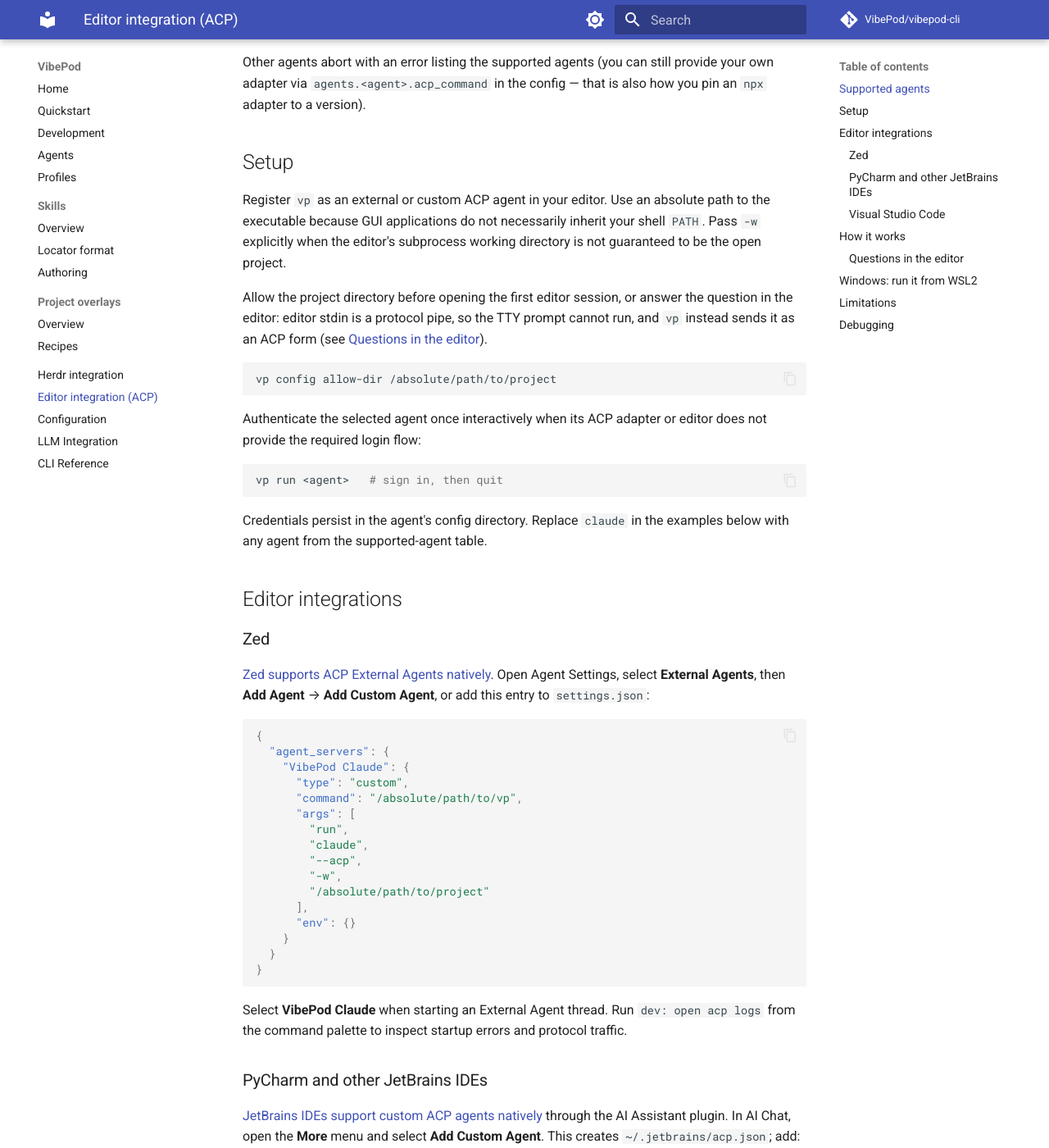
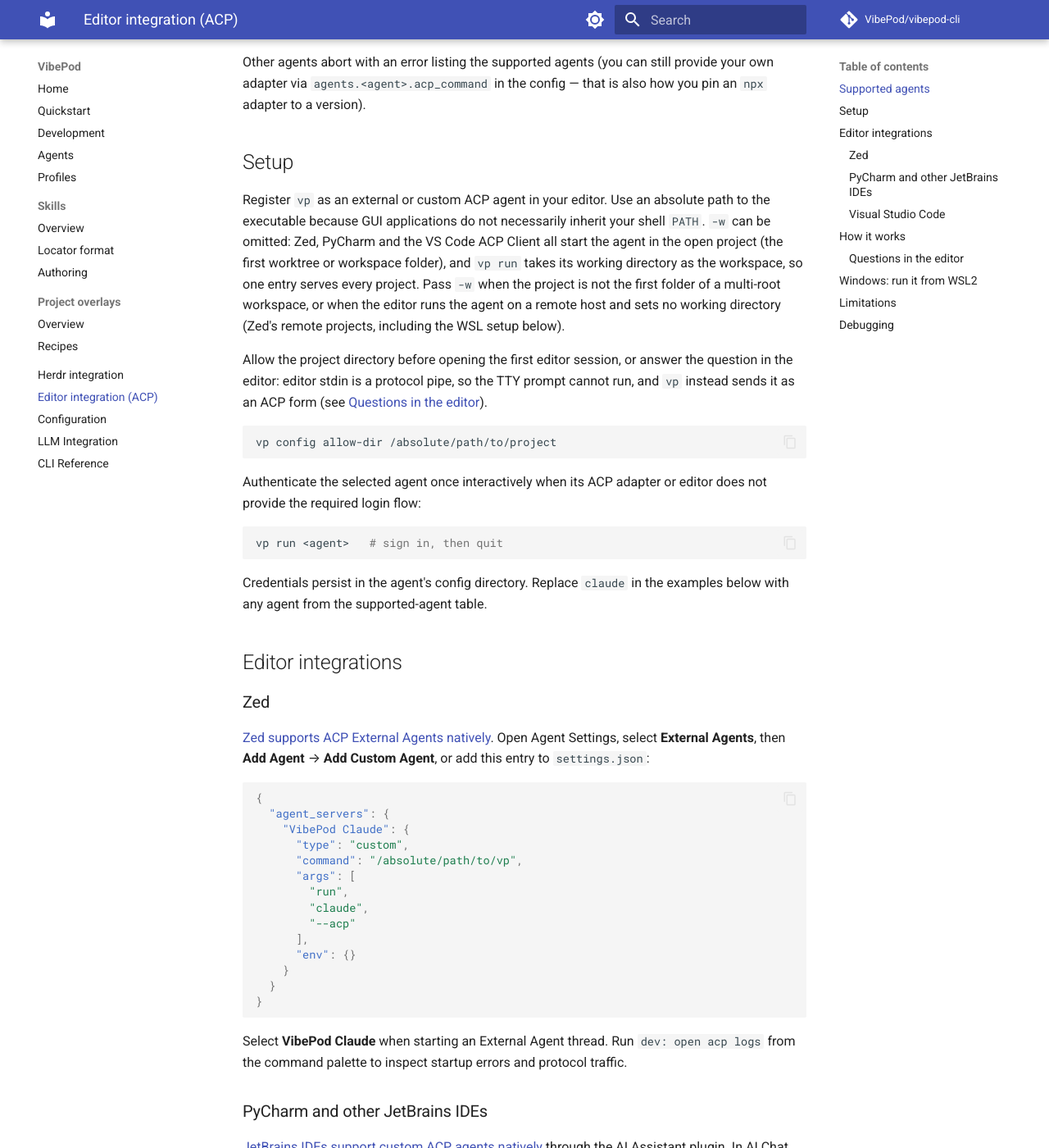
Before and after one commit to VibePod/vibepod-cli, an MkDocs documentation site: the page built from docs/acp.md, in a window 1280 px wide and 1400 px high, scrolled down 1207 px. Shown: the whole window at 82% size. Built offline with MkDocs 1.6.1 and Material for MkDocs 9.7.7, drawn with Linux system fonts in a browser that asks for light colours; comment, search, counter and statistics services are not loaded; some of the changed text lies outside the part shown.

Commit message:
Document that editors start vp in the project so -w is optional

````diff
--- a/docs/acp.md
+++ b/docs/acp.md
@@ -48,8 +48,13 @@
 
 Register `vp` as an external or custom ACP agent in your editor. Use an
 absolute path to the executable because GUI applications do not necessarily
-inherit your shell `PATH`. Pass `-w` explicitly when the editor's subprocess
-working directory is not guaranteed to be the open project.
+inherit your shell `PATH`. `-w` can be omitted: Zed, PyCharm and the VS Code
+ACP Client all start the agent in the open project (the first worktree or
+workspace folder), and `vp run` takes its working directory as the workspace,
+so one entry serves every project. Pass `-w` when the project is not the
+first folder of a multi-root workspace, or when the editor runs the agent on a
+remote host and sets no working directory (Zed's remote projects, including
+the WSL setup below).
 
 Allow the project directory before opening the first editor session, or
 answer the question in the editor: editor stdin is a protocol pipe, so the
@@ -87,9 +92,7 @@
       "args": [
         "run",
         "claude",
-        "--acp",
-        "-w",
-        "/absolute/path/to/project"
+        "--acp"
       ],
       "env": {}
     }
@@ -116,20 +119,13 @@
       "args": [
         "run",
         "claude",
-        "--acp",
-        "-w",
-        "/absolute/path/to/project"
+        "--acp"
       ],
       "env": {}
     }
   }
 }
 ```
-
-PyCharm starts the agent process in the project directory, so `-w` can be
-omitted: `vp run` then takes the open project as the workspace and one entry
-serves every project. Keep the explicit path when a project must always map
-to one directory.
 
 Select **VibePod Claude** in AI Chat. Use **Get ACP Logs** from the AI Chat
 **More** menu for diagnostics. It asks the allow-dir and compose-network
@@ -157,9 +153,7 @@
       "args": [
         "run",
         "claude",
-        "--acp",
-        "-w",
-        "/absolute/path/to/project"
+        "--acp"
       ],
       "env": {}
     }
@@ -235,9 +229,9 @@
 ```
 
 Use an absolute path to `vp` (the spawn environment is not a login shell) and
-pass `-w` explicitly: VibePod picks the workspace from `--workspace` at launch
-and never reads the cwd the ACP client sends, and the spawn cwd is not
-guaranteed to be your project.
+pass `-w` explicitly here: Zed treats a WSL project as remote and starts the
+agent without a working directory, and VibePod never reads the cwd the ACP
+client sends.
 
 !!! warning "Do not bridge a Windows-side project through `wsl.exe`"
 
````
